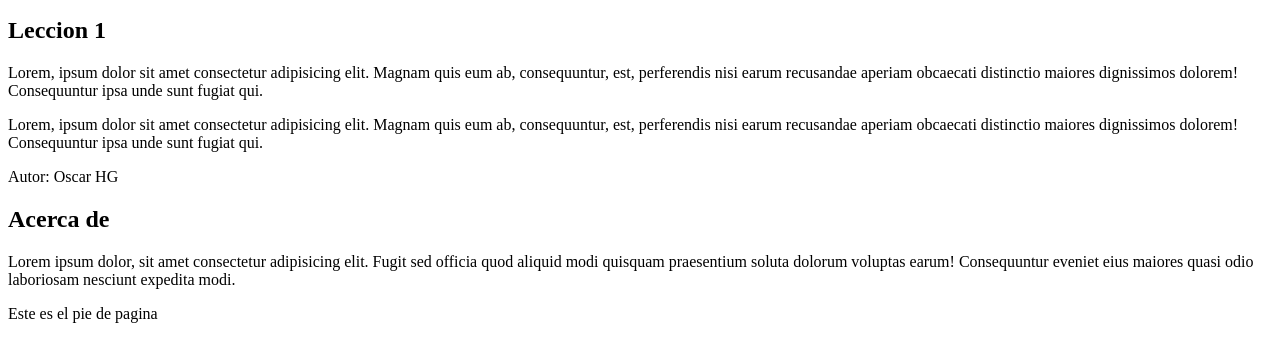
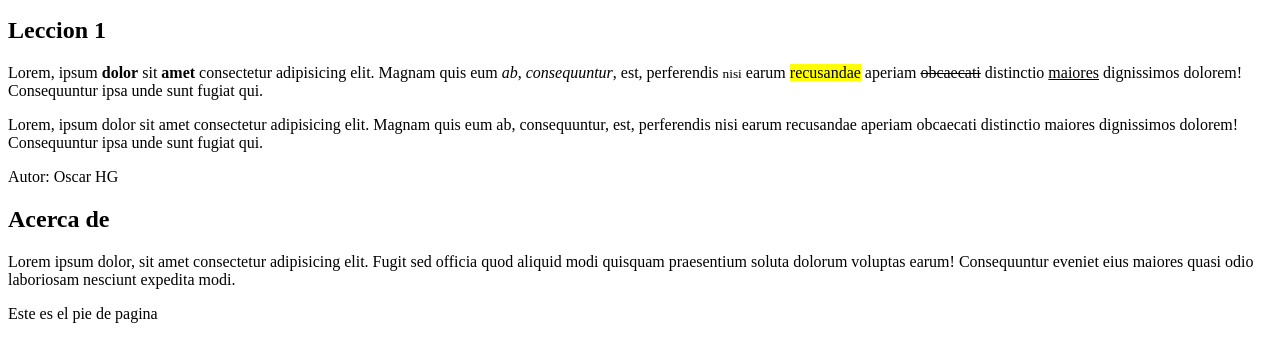
Before and after one commit to OscarrHG/Learning-HTML, a plain HTML site: page index.html in a window 1280 px wide. Shown: the part 500-839 px from the top of the page. Drawn offline with Linux system fonts and the light colour scheme.

Commit message:
Etiquetas y atributos

```diff
--- a/index.html
+++ b/index.html
@@ -34,9 +34,9 @@
             <section >
                 <h2>Leccion 1</h2>
                 <p>
-                    Lorem, ipsum dolor sit amet consectetur adipisicing elit. Magnam
-                    quis eum ab, consequuntur, est, perferendis nisi earum recusandae
-                    aperiam obcaecati distinctio maiores dignissimos dolorem!
+                    Lorem, ipsum <b>dolor</b> sit <strong>amet </strong>  consectetur adipisicing elit. Magnam
+                    quis eum <i>ab</i>, <em>consequuntur</em>, est, perferendis <small>nisi</small> earum <mark>recusandae</mark>
+                    aperiam <del>obcaecati</del> distinctio <ins>maiores</ins> dignissimos dolorem!
                     Consequuntur ipsa unde sunt fugiat qui.
                 </p>
                 <p>
```
